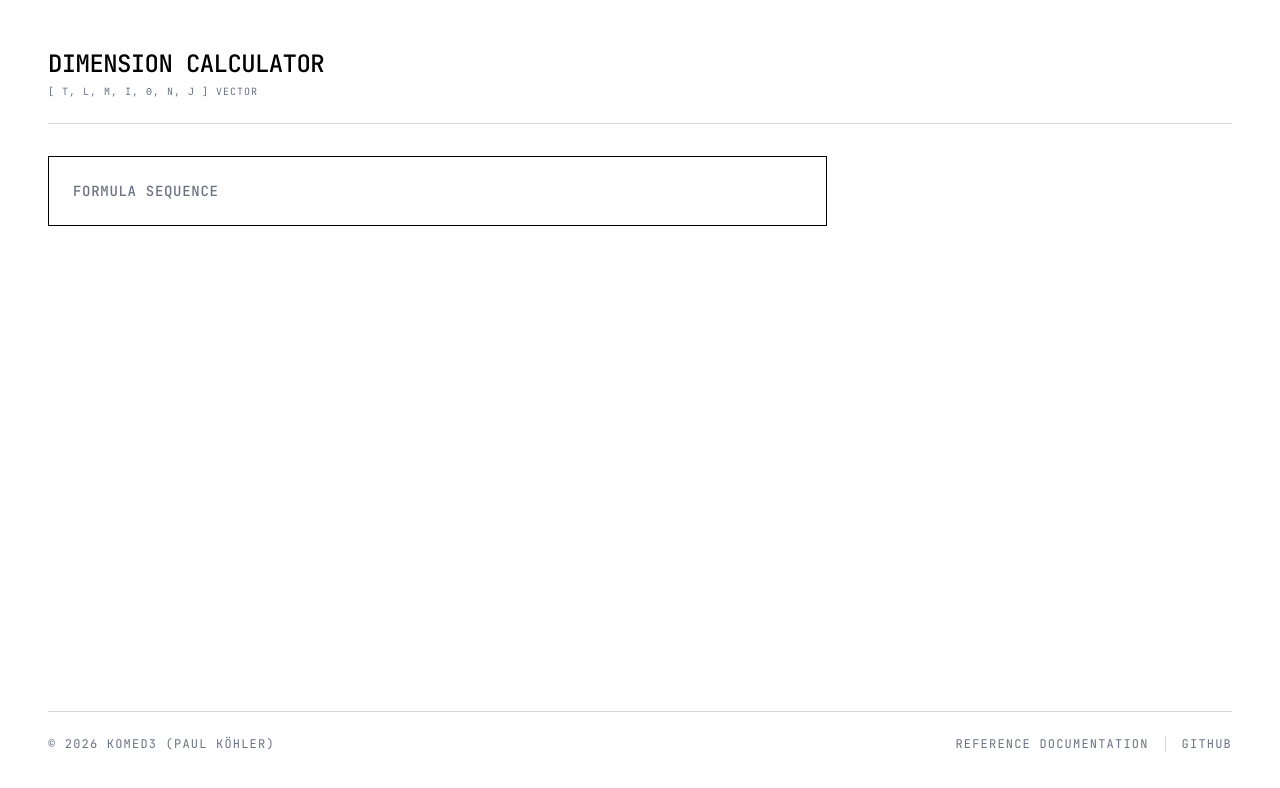
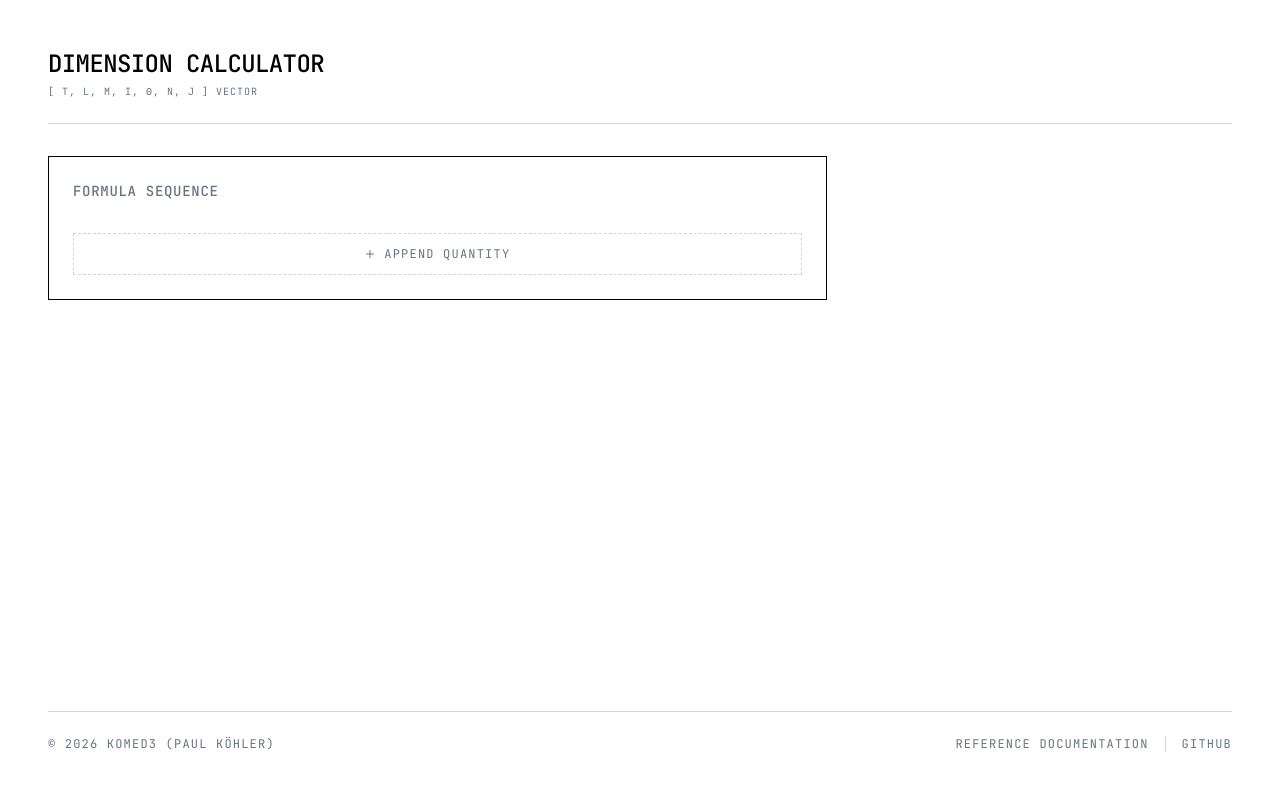
Before and after one commit to komed3/dimension-calculator, a React (Vite) app: page / in a window 1280 px wide. Shown: the top 788 px of the page. Built offline with nearby package versions, Linux system fonts and the light colour scheme.

Commit message:
add "Append Quantity" btn

```diff
--- a/src/components/TermEditor.tsx
+++ b/src/components/TermEditor.tsx
@@ -21,6 +21,13 @@ export const TermEditor: React.FC< TermEditorProps > = ( {
   return (
     <div className="p-6 space-y-6 border border-black">
       <h2 className="uppercase font-mono font-medium text-sm tracking-wider text-gray-500">Formula Sequence</h2>
+
+      <div className="flex flex-col gap-4">
+        <button id="add-term-btn" onClick={ onAdd } className="
+          flex justify-center items-center gap-2 mt-2 py-3 uppercase font-mono text-xs tracking-widest text-gray-500
+          border border-dashed border-gray-300 hover:text-black hover:bg-gray-50 hover:border-black transition-all
+        "><Plus size={12} /> Append Quantity</button>
+      </div>
     </div>
   );
 };
```
